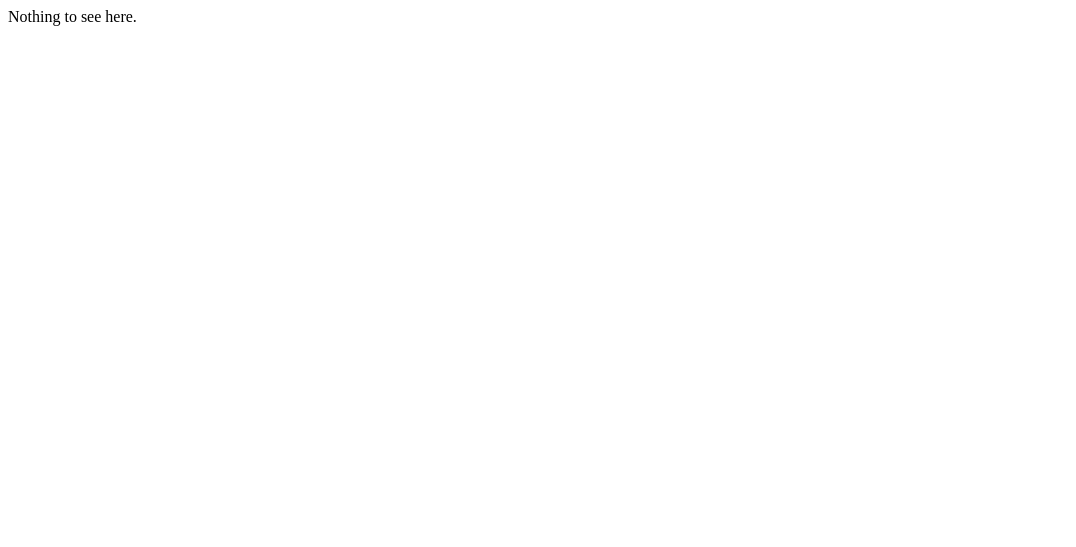
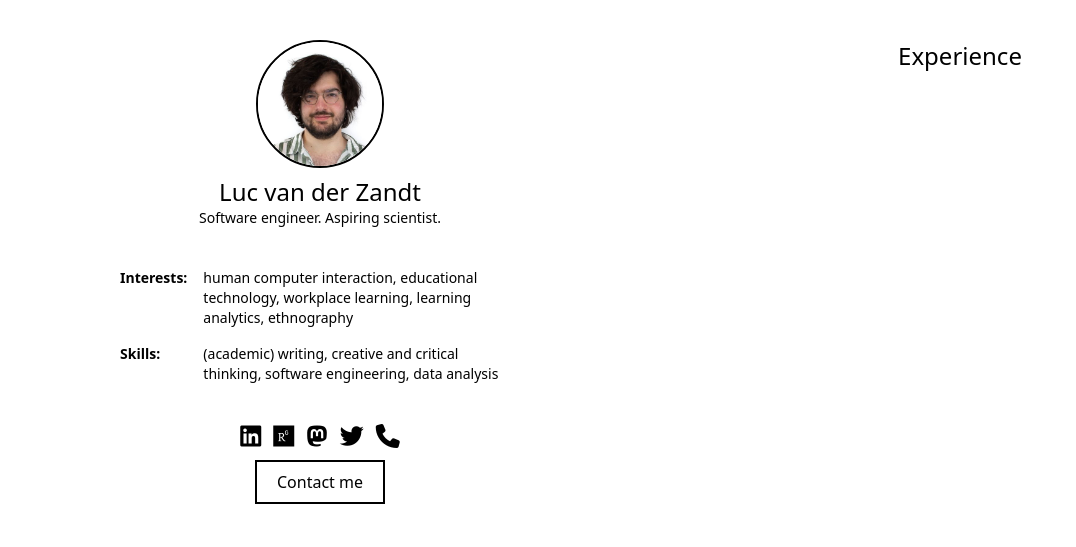
Before and after one commit to lucvanderzandt/lucvanderzandt.github.io, a plain HTML site: page index.html in a window 1280 px wide. Shown: the whole page, without its empty margins (0-1076 px from the left). Drawn offline with nearby package versions, Linux system fonts and the light colour scheme.

Commit message:
Initial portfolio

```diff
--- a/index.html
+++ b/index.html
@@ -1,10 +1,77 @@
 <html>
+
 <head>
     <meta charset="utf-8">
     <meta name="viewport" content="width=device-width, initial-scale=1.0">
     <title>Luc van der Zandt</title>
+
+    <!-- Google fonts: Poppins -->
+    <link rel="preconnect" href="https://fonts.googleapis.com">
+    <link rel="preconnect" href="https://fonts.gstatic.com" crossorigin>
+    <link href="https://fonts.googleapis.com/css2?family=Poppins:wght@300;400&display=swap" rel="stylesheet">
+
+    <!-- Icons: FontAwesome -->
+    <script src="https://kit.fontawesome.com/cdfa2ccea4.js" crossorigin="anonymous"></script>
+
+    <!-- Styling: Tailwind CSS -->
+    <script src="https://cdn.tailwindcss.com"></script>
 </head>
-    <body>
-        Nothing to see here.
+
+<body class="bg-white dark:bg-black dark:text-white text-black">
+    <div class="grid grid-cols-1 md:grid-cols-2">
+        <div class="max-w-md px-2 mx-auto my-10">
+            <!-- Photo -->
+            <img class="mx-auto mb-2 w-32 h-32 rounded-full border-2 border-current" src="photo.jpeg" />
+
+            <!-- Name -->
+            <h1 class="text-2xl mx-auto w-fit text-center">Luc van der Zandt</h1>
+
+            <!-- Introduction -->
+            <div class="text-center text-sm">
+                Software engineer. Aspiring scientist.
+            </div>
+
+            <!-- Skills and interests (grid)-->
+            <div class="text-sm px-4 my-10 max-w-prose">
+                <div class="grid grid-cols-[min-content_auto] gap-4">
+                    <div><b>Interests:</b></div>
+                    <div>human computer interaction, educational technology, workplace learning, learning analytics,
+                        ethnography</div>
+
+                    <div><b>Skills:</b></div>
+                    <div>(academic) writing, creative and critical thinking, software engineering, data analysis</div>
+                </div>
+            </div>
+
+            <!-- Contact information -->
+            <div class="w-fit mx-auto my-3">
+                <a href="https://www.linkedin.com/in/lucvanderzandt/" target="_blank"><i
+                        class="fa-xl fa-brands fa-linkedin mr-2"></i></a>
+                <a href="https://www.researchgate.net/profile/Luc-Van-Der-Zandt" target="_blank"><i
+                        class="fa-xl fa-brands fa-researchgate mr-2"></i></a>
+                <a href="https://hci.social/lucvanderzandt" target="_blank"><i
+                        class="fa-xl fa-brands fa-mastodon mr-2"></i></a>
+                <a href="https://twitter.com/lucvanderzandt" target="_blank"><i
+                        class="fa-xl fa-brands fa-twitter mr-2"></i></a>
+                <a href="tel:+3161792626"><i class="fa-solid fa-xl fa-phone"></i></a>
+            </div>
+
+            <!-- Contact me button, preferable contact method -->
+            <a href="mailto:info@lucvanderzandt.nl" target="_blank" class="w-fit block m-auto">
+                <div class="w-fit px-5 py-2 border-2 border-current">Contact me</div>
+            </a>
+        </div>
+        <!-- Work experience and study -->
+        <div class="max-w-md px-2 mx-auto my-10">
+            <!-- Title -->
+            <h1 class="text-2xl mx-auto w-fit text-center">Experience</h1>
+
+            <!-- Experience (to do)-->
+            <div class="text-sm px-4 my-10 max-w-prose">
+
+            </div>
+        </div>
+    </div>
 </body>
+
 </html>
```
Also changed, not shown: photo.jpeg (added). Lines whose indentation alone changed are shown as unchanged.
